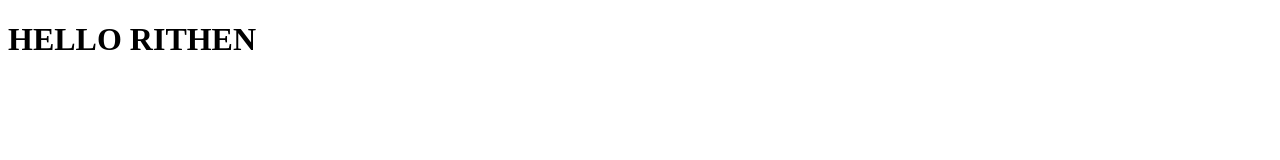
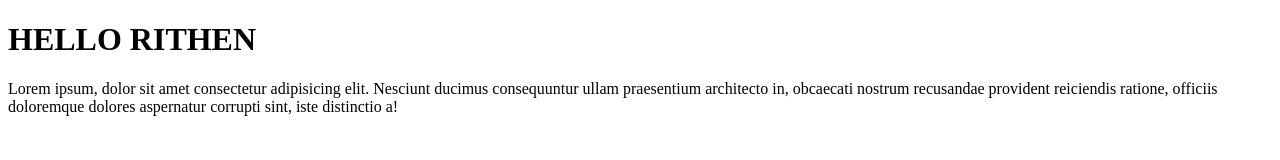
Before and after one commit to FarzanaAhmed/FarzanaAhmed, a plain HTML site: page index.html in a window 1280 px wide. Drawn offline with Linux system fonts and the light colour scheme.

Commit message:
first-projects

```diff
--- a/index.html
+++ b/index.html
@@ -8,5 +8,6 @@
 </head>
 <body>
     <h1>HELLO RITHEN</h1>
+    <p>Lorem ipsum, dolor sit amet consectetur adipisicing elit. Nesciunt ducimus consequuntur ullam praesentium architecto in, obcaecati nostrum recusandae provident reiciendis ratione, officiis doloremque dolores aspernatur corrupti sint, iste distinctio a!</p>
 </body>
 </html>
```
